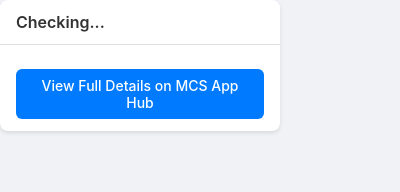
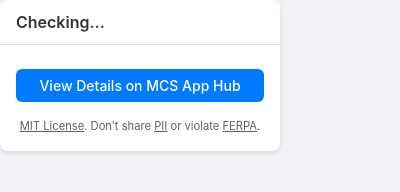
Before and after one commit to RiceC-at-MasonHS/SB29-guard-chrome, a browser extension: page extension/popup.html in a window 400 px wide. Drawn offline with Linux system fonts and the light colour scheme.

Commit message:
add disclaimer to html popup

```diff
--- a/extension/popup.html
+++ b/extension/popup.html
@@ -49,6 +49,25 @@
         .button:hover {
             background-color: #0056b3;
         }
+        #disclaimer {
+            font-size: 0.7rem; /* Increased size slightly for readability */
+            color: #606060;
+            margin-top: 16px; /* Added margin for separation */
+            line-height: 1.5; /* Improved line spacing */
+            text-align: center;
+        }
+        /* Styling for all links within the disclaimer */
+        #disclaimer a,
+        #disclaimer a:visited,
+        #disclaimer a:active {
+            color: #606060; /* Match the text color */
+            text-decoration: underline;
+            transition: opacity 0.2s ease-in-out;
+        }
+        /* Styling for link hover state */
+        #disclaimer a:hover {
+            opacity: 0.7; /* Fade slightly for hover feedback */
+        }
     </style>
 </head>
 <body>
@@ -59,8 +78,11 @@
         <div class="content">
             <p id="tl-status"></p>
             <p id="dpa-status"></p>
+            <p id="is-app-text"></p>
             <!-- This link is now always visible and points to the main App Hub site -->
-            <a href="https://www.mcsapphub.com" id="details-link" class="button" target="_blank" rel="noopener noreferrer">View Full Details on MCS App Hub</a>
+            <a href="https://www.mcsapphub.com" id="details-link" class="button" target="_blank" rel="noopener noreferrer">View Details on MCS App Hub</a>
+            <!-- TODO: Add link to license and disclaimer (needs to be very short) -->
+            <p id="disclaimer"><a href="https://github.com/RiceC-at-MasonHS/SB29-guard-chrome?tab=MIT-1-ov-file">MIT License</a>. Don’t share <a href="https://csrc.nist.gov/glossary/term/PII">PII</a> or violate <a href="https://studentprivacy.ed.gov/ferpa">FERPA</a>.</p>
         </div>
     </div>
     <script src="popup.js"></script>
```
